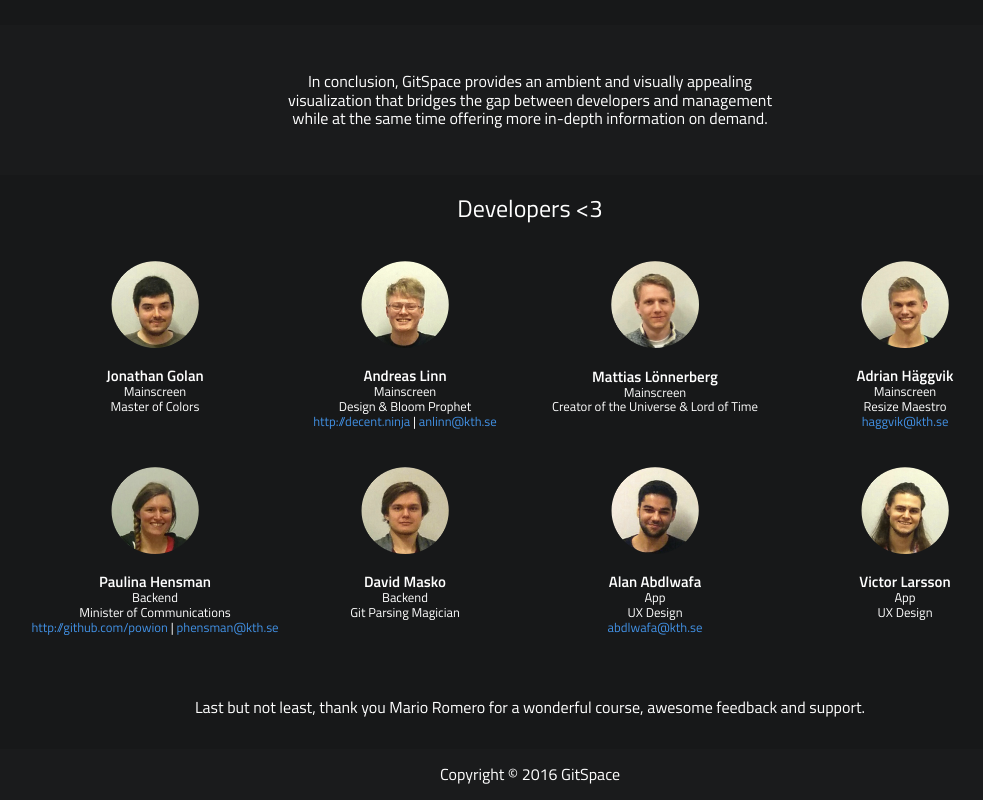
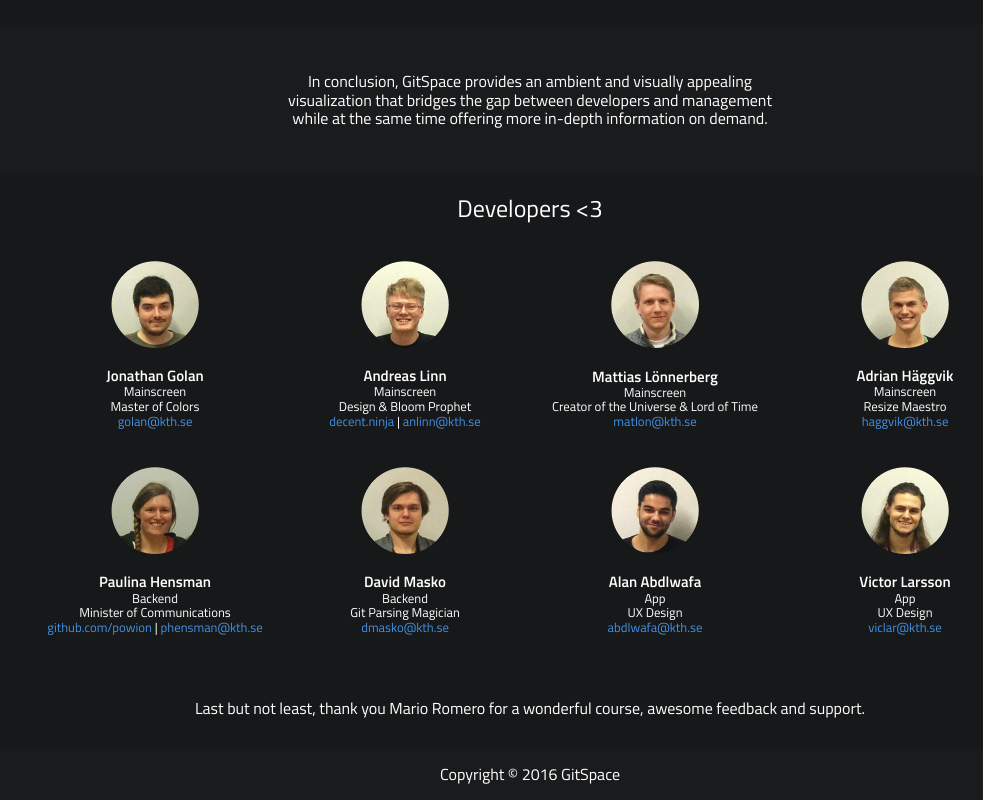
Before and after one commit to decentninja/gitspace_website, a website: page index.html in a window 1280 px wide. Shown: the part 3175-3975 px from the top of the page, without its empty margins (110-1093 px from the left). Drawn offline with nearby package versions, Linux system fonts and the light colour scheme.

Commit message:
Kontakt stuff

```diff
--- a/index.html
+++ b/index.html
@@ -108,19 +108,21 @@
                     <h3>Jonathan Golan</h3>
                     <span>Mainscreen</span>
                     <span>Master of Colors</span>
+                    <span><a href="mailto:golan@kth.se">golan@kth.se</a></span>
                 </div>
                 <div class="dev">
                     <img src="images/andreas.png">
                     <h3>Andreas Linn</h3>
                     <span>Mainscreen</span>
                     <span>Design & Bloom Prophet</span>
-                    <span><a href="http://decent.ninja">http://decent.ninja</a> | <a href="mailto:anlinn@kth.se">anlinn@kth.se</a></span>
+                    <span><a href="http://decent.ninja">decent.ninja</a> | <a href="mailto:anlinn@kth.se">anlinn@kth.se</a></span>
                 </div>
                 <div class="dev">
                     <img src="images/mattias.png">
                     <h3>Mattias Lönnerberg</h3>
                     <span>Mainscreen</span>
                     <span>Creator of the Universe & Lord of Time</span>
+                    <span><a href="mailto:matlon@kth.se">matlon@kth.se</a></span>
                 </div>
                 <div class="dev">
                     <img src="images/adrian.png">
@@ -134,13 +136,14 @@
                     <h3>Paulina Hensman</h3>
                     <span>Backend</span>
                     <span>Minister of Communications</span>
-                    <span><a href="http://github.com/powion">http://github.com/powion</a> | <a href="mailto:phensman@kth.se">phensman@kth.se</a></span>
+                    <span><a href="http://github.com/powion">github.com/powion</a> | <a href="mailto:phensman@kth.se">phensman@kth.se</a></span>
                 </div>
                 <div class="dev">
                     <img src="images/david.png">
                     <h3>David Masko</h3>
                     <span>Backend</span>
                     <span>Git Parsing Magician</span>
+                    <span><a href="mailto:dmasko@kth.se">dmasko@kth.se</a></span>
                 </div>
                 <div class="dev">
                     <img src="images/alan.png">
@@ -154,6 +157,7 @@
                     <h3>Victor Larsson</h3>
                     <span>App</span>
                     <span>UX Design</span>
+                    <span><a href="mailto:viclar@kth.se">viclar@kth.se</a></span>
                 </div>
             </div>
             <p>Last but not least, thank you Mario Romero for a wonderful course, awesome feedback and support.</p>
```
